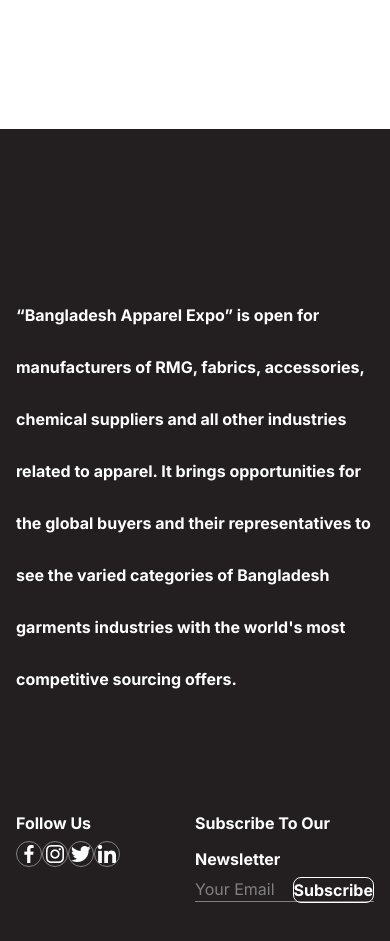
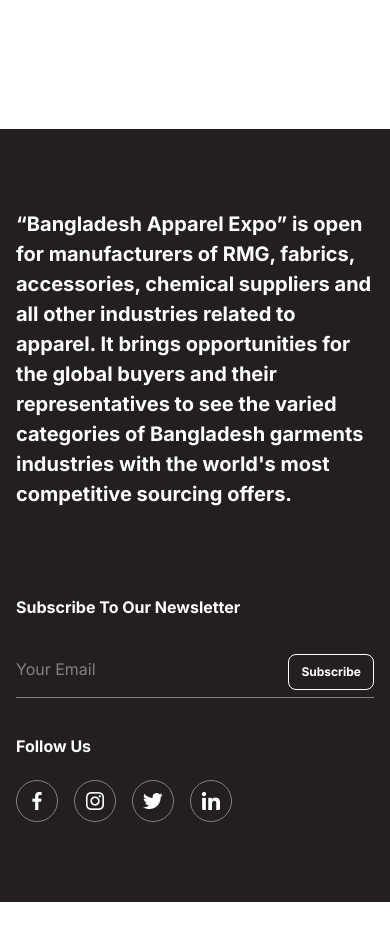
Before and after one commit to mamun-prodhan/bangladesh-aparel-expo, a React (Vite) app: page / in a window 390 px wide. Shown: the part 6700-7641 px from the top of the page. After the commit the page ends 7602 px from the top, so only its background shows below. Built offline with nearby package versions, Linux system fonts and the light colour scheme.

Commit message:
footer completed

```diff
--- a/src/Pages/Shared/Footer/Footer.jsx
+++ b/src/Pages/Shared/Footer/Footer.jsx
@@ -5,35 +5,35 @@
 const Footer = () => {
   return (
     <div className="mt-[180px] bg-[#231F20]">
-      <div className="px-[16px] md:px-[24px] lg:px-[120px] py-[160px]">
-        <h2 className="md:text-[30px] lg:text-[40px] text-white font-bold font-inter leading-[52px]">
+      <div className="px-[16px] md:px-[24px] lg:px-[120px] py-[80px] md:py-[120px] lg:py-[160px]">
+        <h2 className="text-[20px] md:text-[30px] lg:text-[40px] text-white font-bold font-inter leading-[30px] md:leading-[48px] lg:leading-[52px]">
           {`“Bangladesh Apparel Expo” is open for manufacturers of RMG, fabrics, accessories, chemical suppliers and all other industries related to apparel. It brings opportunities for the global buyers and their representatives to see the varied categories of Bangladesh garments industries with the world's most competitive sourcing offers.`}
         </h2>
-        <div className="mt-[100px] lg:mt-[160px] flex items-start justify-between">
+        <div className="mt-[80px] md:mt-[100px] lg:mt-[160px] flex gap-[30px] md:gap-0 flex-col-reverse md:flex-row items-start justify-between">
           <div className="flex-1">
-            <p className=" md:mb-[30px] lg:mb-[40px] md:text-[20px] lg:text-[24px] text-white font-bold font-inter leading-[36px]">
+            <p className="mb-[16px] md:mb-[30px] lg:mb-[40px] text-[16px] md:text-[20px] lg:text-[24px] text-white font-bold font-inter leading-[36px]">
               Follow Us
             </p>
-            <div className="flex items-center md:gap-[20px] lg:gap-[30px]">
+            <div className="flex items-center gap-[16px] md:gap-[20px] lg:gap-[30px]">
               <SocialIcon link={"#"} icon={facebook} />
               <SocialIcon link={"#"} icon={instagram} />
               <SocialIcon link={"#"} icon={twitter} />
               <SocialIcon link={"#"} icon={linkedin} />
             </div>
           </div>
-          <div className="flex-1">
-            <p className="md:mb-[30px] lg:mb-[40px] md:text-[20px] lg:text-[24px] text-white font-bold font-inter leading-[36px]">
+          <div className="flex-1 w-full">
+            <p className="mb-[16px] md:mb-[30px] lg:mb-[40px] md:text-[20px] lg:text-[24px] text-white font-bold font-inter leading-[36px]">
               Subscribe To Our Newsletter
             </p>
             <div className="relative">
               <input
-                className="md:px-[12px] lg:px-[16px] md:py-[24px] lg:py-[40px] text-[16px] text-white w-full outline-none border-b border-[#808080] bg-[#231F20] focus:bg-[#231F20] md:placeholder:text-[24px] lg:placeholder:text-[32px] placeholder:text-[#808080] placeholder:font-inter md:placeholder:leading-[28px] lg:placeholder:leading-[48px]"
+                className="md:px-[12px] lg:px-[16px] py-[16px] md:py-[24px] lg:py-[40px] text-[16px] text-white w-full outline-none border-b border-[#808080] bg-[#231F20] focus:bg-[#231F20] md:placeholder:text-[24px] lg:placeholder:text-[32px] placeholder:text-[#808080] placeholder:font-inter md:placeholder:leading-[28px] lg:placeholder:leading-[48px]"
                 type="email"
                 name="email"
                 id="email"
                 placeholder="Your Email"
               />
-              <button className="absolute right-0 md:bottom-3 lg:bottom-6 md:px-[16px] lg:px-[36px] md:py-[10px] lg:py-[18px] border border-white text-white text-[16px] font-inter font-bold rounded-[8px]">
+              <button className="absolute right-0 bottom-2 md:bottom-3 lg:bottom-6 px-[12px] md:px-[16px] lg:px-[36px] py-[8px] md:py-[10px] lg:py-[18px] border border-white text-white text-[12px] md:text-[16px] font-inter font-bold rounded-[8px]">
                 Subscribe
               </button>
             </div>
@@ -50,7 +50,7 @@
   return (
     <a href={link}>
       <img
-        className="md:p-[16px] lg:p-[38px] border border-[#808080] rounded-full"
+        className="p-[8px] md:p-[16px] lg:p-[38px] border border-[#808080] rounded-full"
         src={icon}
         alt=""
       />
```
